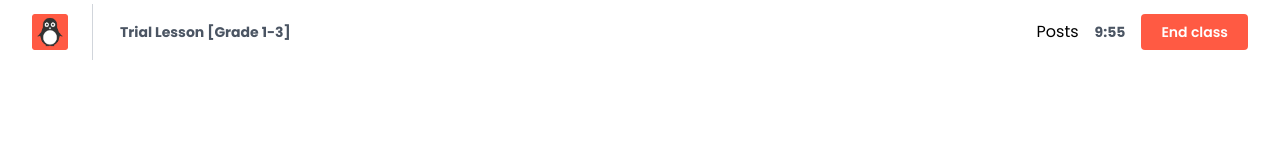
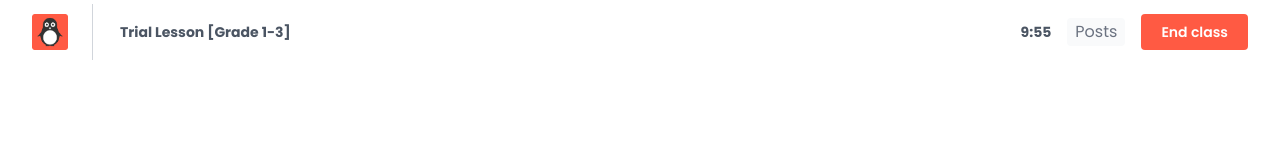
Before and after one commit to agathambrose/codingal, a React (Create React App) app: page / in a window 1280 px wide. Shown: the top 160 px of the page. Built offline with nearby package versions, Linux system fonts and the light colour scheme.

Commit message:
Header tweaks

```diff
--- a/src/components/Header.tsx
+++ b/src/components/Header.tsx
@@ -116,15 +116,17 @@ const Header = () => {
               </div>
             </div>
             <div className="items-center hidden space-x-4 md:flex">
-              <Link to="/posts">
-                <button>Posts</button>
-              </Link>
               <p className="text-sm font-bold text-gray-600 font-poppins">
                 <span>{minutes}</span>
                 <span>:</span>
                 <span>{seconds}</span>
                 {timer}
               </p>
+              <Link to="/posts">
+                <button className="px-2 py-1.8 focus:outline-none text-gray-500 bg-gray-50 hover:bg-red-50 rounded font-poppins">
+                  Posts
+                </button>
+              </Link>
               <button
                 className="px-5 py-2 text-sm font-semibold text-white transition rounded bg-orange-border focus:outline-none hover:bg-opacity-90 font-poppins"
                 onClick={handleModalOpen}
--- a/tailwind.config.js
+++ b/tailwind.config.js
@@ -13,6 +13,9 @@ module.exports = {
       borderWidth: {
         1.5: "1.5px",
       },
+      padding: {
+        1.8: "1.8px",
+      },
     },
   },
   variants: {
```
